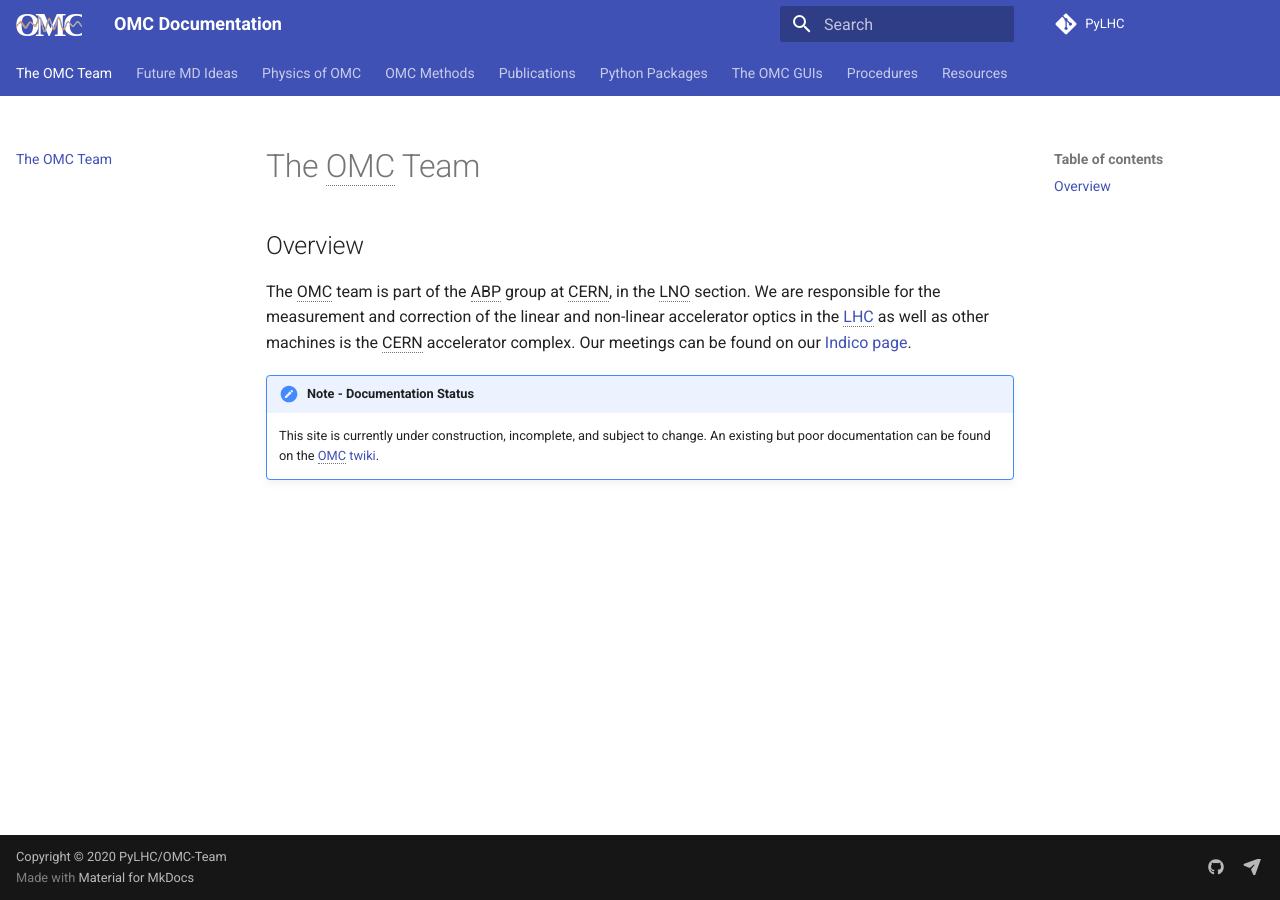
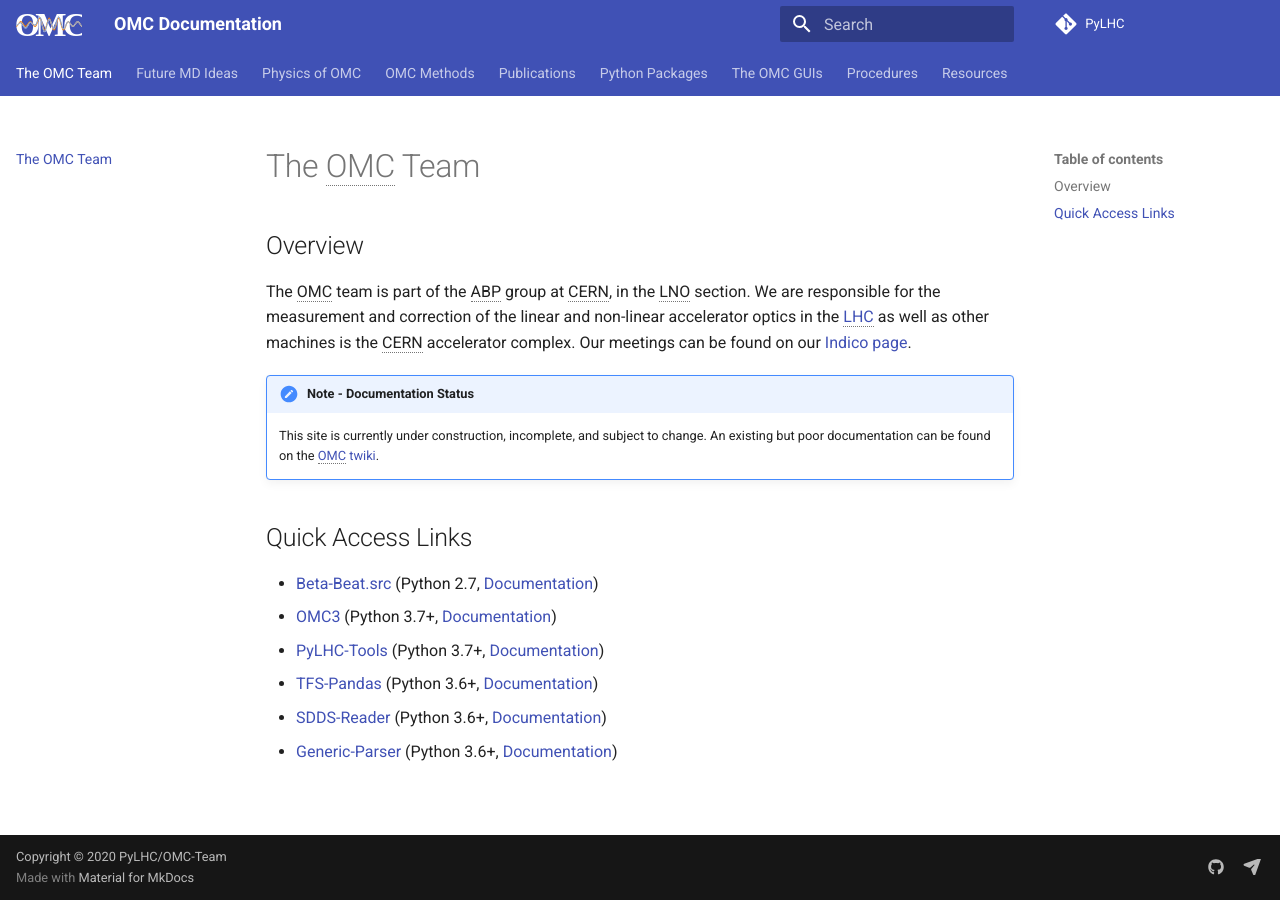
Before and after one commit to pylhc/pylhc.github.io, an MkDocs documentation site: the page built from docs/index.md, in a window 1280 px wide. Built offline with MkDocs 1.6.1 and Material for MkDocs 9.7.7, drawn with Linux system fonts in a browser that asks for light colours.

Commit message:
#15 landing page has quick links to packages

```diff
--- a/docs/index.md
+++ b/docs/index.md
@@ -10,6 +10,16 @@ Our meetings can be found on our [Indico page][omc_indico]{target=_blank}.
     This site is currently under construction, incomplete, and subject to change.
     An existing but poor documentation can be found on the [OMC twiki][omc_twiki]{target=_blank}.
 
+## Quick Access Links
+
+- [Beta-Beat.src][betabeatsrc]{target=_blank} (Python 2.7, [Documentation][betabeatsrc_doc]{target=_blank})
+- [OMC3][omc3]{target=_blank} (Python 3.7+, [Documentation][omc3_doc]{target=_blank})
+- [PyLHC-Tools][pylhc]{target=_blank} (Python 3.7+, [Documentation][pylhc_doc]{target=_blank})
+
+- [TFS-Pandas][tfspandas]{target=_blank} (Python 3.6+, [Documentation][tfspandas_doc]{target=_blank})
+- [SDDS-Reader][sdds]{target=_blank} (Python 3.6+, [Documentation][sdds_doc]{target=_blank})
+- [Generic-Parser][generic_parser]{target=_blank} (Python 3.6+, [Documentation][generic_parser_doc]{target=_blank})
+
 
 *[CERN]: Conseil Européen pour la Recherche Nucléaire
 *[ABP]: Accelerator and Beams Physics
@@ -21,3 +31,16 @@ Our meetings can be found on our [Indico page][omc_indico]{target=_blank}.
 [lhc]: https://home.cern/science/accelerators/large-hadron-collider
 [omc_indico]: https://indico.cern.ch/category/5986/
 [omc_twiki]: https://twiki.cern.ch/twiki/bin/view/BEABP/OMC
+
+[betabeatsrc]: https://github.com/pylhc/Beta-Beat.src
+[betabeatsrc_doc]: https://pylhc.github.io/Beta-Beat.src
+[omc3]: https://github.com/pylhc/omc3
+[omc3_doc]: https://pylhc.github.io/omc3
+[pylhc]: https://github.com/pylhc/pylhc
+[pylhc_doc]: https://pylhc.github.io/PyLHC
+[tfspandas]: https://github.com/pylhc/tfs
+[tfspandas_doc]: https://pylhc.github.io/tfs
+[sdds]: https://github.com/pylhc/sdds
+[sdds_doc]: https://pylhc.github.io/sdds
+[generic_parser]: https://github.com/pylhc/generic_parser
+[generic_parser_doc]: https://pylhc.github.io/generic_parser
```
